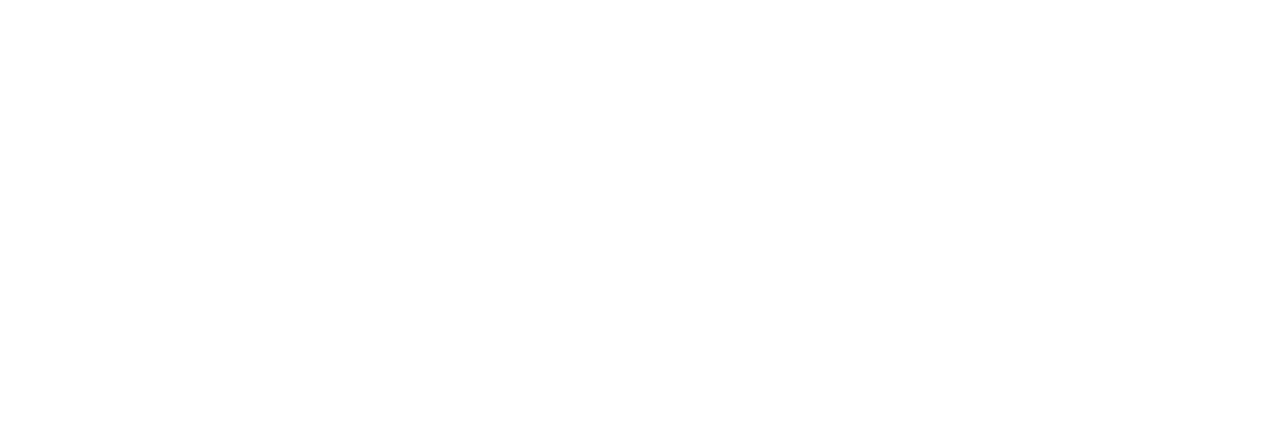
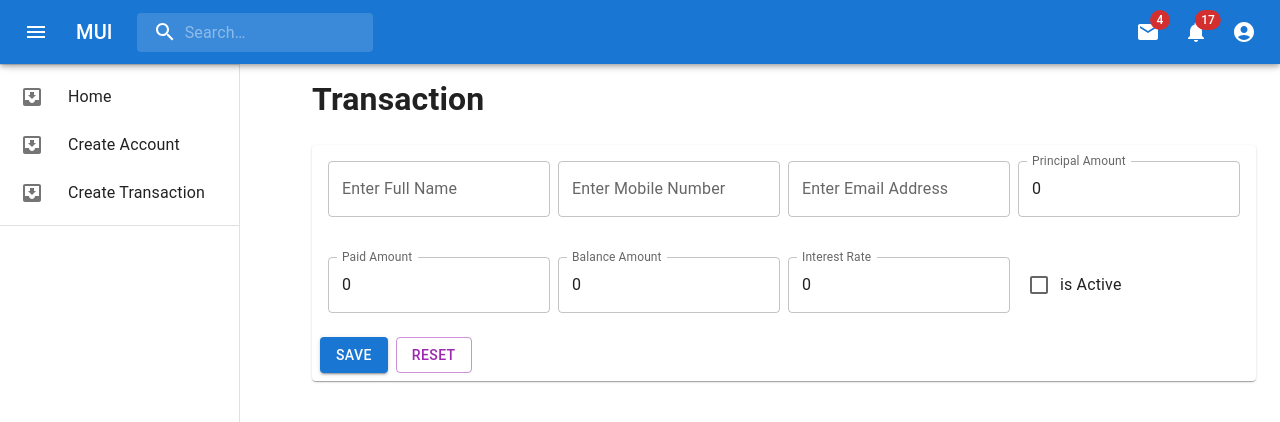
Before and after one commit to lokhandecoder/LoanApp, a React (Create React App) app: page /create-transaction in a window 1280 px wide. Before the commit this address had no page. Shown: the top 422 px of the page. Built offline with nearby package versions, Linux system fonts and the light colour scheme.

Commit message:
Added Transaction Page

```diff
--- a/package.json
+++ b/package.json
@@ -7,6 +7,7 @@
     "@emotion/styled": "^11.11.0",
     "@mui/icons-material": "^5.15.0",
     "@mui/material": "^5.15.0",
+    "@mui/x-date-pickers": "^6.18.4",
     "@testing-library/jest-dom": "^5.17.0",
     "@testing-library/react": "^13.4.0",
     "@testing-library/user-event": "^13.5.0",
@@ -14,6 +15,7 @@
     "@types/node": "^16.18.68",
     "@types/react": "^18.2.45",
     "@types/react-dom": "^18.2.17",
+    "dayjs": "^1.11.10",
     "react": "^18.2.0",
     "react-dom": "^18.2.0",
     "react-router-dom": "^6.21.0",
--- /dev/null
+++ b/src/Components/CreateTransaction/CreateTransactionForm.tsx
@@ -0,0 +1,203 @@
+import * as React from "react";
+import Box from "@mui/material/Box";
+import Card from "@mui/material/Card";
+import CardActions from "@mui/material/CardActions";
+import CardContent from "@mui/material/CardContent";
+import Grid from "@mui/material/Grid";
+import Button from "@mui/material/Button";
+import Typography from "@mui/material/Typography";
+import TextField from "@mui/material/TextField";
+import Checkbox from "@mui/material/Checkbox";
+import FormControlLabel from "@mui/material/FormControlLabel";
+import { DemoContainer, DemoItem } from "@mui/x-date-pickers/internals/demo";
+import FormControl from "@mui/material/FormControl";
+
+import {  LocalizationProvider, DatePicker } from '@mui/x-date-pickers';
+import {AdapterDayjs} from '@mui/x-date-pickers/AdapterDayjs';
+import { CreateTransactionModel } from "../../Model/createTransaction";
+import dayjs, { Dayjs } from "dayjs";
+
+const label = { inputProps: { "aria-label": "is Active" } };
+const today = dayjs();
+const todayDate = today.toDate();
+function CreateTransactionForm() {
+  const [createTransaction, setCreateTransaction] = React.useState<CreateTransactionModel>({
+    accountName: "",
+    mobileNo: "",
+    emailAddress: "",
+    isActive: false,
+    principalAmount: 0,
+    paidAmount: 0,
+    balanceAmount: 0,
+    createdDate: todayDate,
+    updatedDate: todayDate,
+    createdUserId: "",
+    updatedUserId: "",
+    startDate: todayDate,
+    closeDate: todayDate,
+    interestRate: 0,
+  });
+
+  const handleChange = (event: React.ChangeEvent<HTMLInputElement>) => {
+    const { name, value, type, checked } = event.target;
+
+    setCreateTransaction((prevTransaction) => ({
+      ...prevTransaction,
+      [name]: type === "checkbox" ? checked : value,
+    }));
+  };
+
+  const handleDateChange = (field: string, date: Date | null) => {
+    setCreateTransaction((prevTransaction) => ({
+      ...prevTransaction,
+      [field]: date,
+    }));
+  };
+  const handleSave = () => {
+    // Add logic to save the transaction data
+    console.log("Saving transaction:", createTransaction);
+  };
+
+  const handleReset = () => {
+    // Reset the form fields to their initial state
+    setCreateTransaction({
+      accountName: "",
+    mobileNo: "",
+    emailAddress: "",
+    isActive: false,
+    principalAmount: 0,
+    paidAmount: 0,
+    balanceAmount: 0,
+    createdDate: todayDate,
+    updatedDate: todayDate,
+    createdUserId: "",
+    updatedUserId: "",
+    startDate: todayDate,
+    closeDate: todayDate,
+    interestRate: 0,
+      // ... (your existing initial state)
+    });
+  };
+
+
+  return (
+    <>
+      <Card sx={{ minWidth: 275 }}>
+        <CardContent>
+          <Grid
+            container
+            rowSpacing={5}
+            columnSpacing={{ xs: 1, sm: 2, md: 3, lg: 1 }}
+          >
+            <Grid item xs={12} sm={4} md={3} lg={3}>
+              <TextField
+                label="Enter Full Name"
+                variant="outlined"
+                fullWidth
+                name="accountName"
+                value={createTransaction.accountName}
+                onChange={handleChange}
+              />
+            </Grid>
+            <Grid item xs={12} sm={4} md={3} lg={3}>
+              <TextField
+                label="Enter Mobile Number"
+                variant="outlined"
+                fullWidth
+                name="mobileNo"
+                value={createTransaction.mobileNo}
+                onChange={handleChange}
+              />
+            </Grid>
+            <Grid item xs={12} sm={4} md={3} lg={3}>
+              <TextField
+                label="Enter Email Address"
+                variant="outlined"
+                fullWidth
+                name="emailAddress"
+                value={createTransaction.emailAddress}
+                onChange={handleChange}
+              />
+            </Grid>
+
+
+            <Grid item xs={12} sm={4} md={3} lg={3}>
+              {/* Add a text field for principalAmount */}
+              <TextField
+                label="Principal Amount"
+                variant="outlined"
+                fullWidth
+                name="principalAmount"
+                type="number"
+                value={createTransaction.principalAmount}
+                onChange={handleChange}
+              />
+            </Grid>
+            <Grid item xs={12} sm={4} md={3} lg={3}>
+              {/* Add a text field for principalAmount */}
+              <TextField
+                label="Paid Amount"
+                variant="outlined"
+                fullWidth
+                name="paidAmount"
+                type="number"
+                value={createTransaction.paidAmount}
+                onChange={handleChange}
+              />
+            </Grid>
+            <Grid item xs={12} sm={4} md={3} lg={3}>
+              {/* Add a text field for principalAmount */}
+              <TextField
+                label="Balance Amount"
+                variant="outlined"
+                fullWidth
+                name="balanceAmount"
+                type="number"
+                value={createTransaction.balanceAmount}
+                onChange={handleChange}
+              />
+            </Grid>
+            <Grid item xs={12} sm={4} md={3} lg={3}>
+              {/* Add a text field for principalAmount */}
+              <TextField
+                label="Interest Rate"
+                variant="outlined"
+                fullWidth
+                name="interestRate"
+                type="number"
+                value={createTransaction.interestRate}
+                onChange={handleChange}
+              />
+            </Grid>
+            <Grid item xs={12} sm={4} md={3} lg={3} container alignItems="center">
+              <Checkbox
+                {...label}
+                color="success"
+                checked={createTransaction.isActive}
+                onChange={(e) =>
+                  setCreateTransaction((prevTransaction) => ({
+                    ...prevTransaction,
+                    isActive: e.target.checked,
+                  }))
+                }
+                name="isActive"
+              />
+              <Typography variant="body1">is Active</Typography>
+            </Grid>
+          </Grid>
+        </CardContent>
+        <CardActions>
+          {/* Add actions as needed */}
+          <Button onClick={handleSave} variant="contained" color="primary">
+            Save
+          </Button>
+          <Button onClick={handleReset} variant="outlined" color="secondary">
+            Reset
+          </Button>
+        </CardActions>
+      </Card>
+    </>
+  );
+}
+
+export default CreateTransactionForm;
--- a/src/Components/Fixed/SideNav.tsx
+++ b/src/Components/Fixed/SideNav.tsx
@@ -135,6 +135,46 @@
               <ListItemText primary="Create Account" sx={{ opacity: open ? 1 : 0 }} />
             </ListItemButton>
           </ListItem>
+          <ListItem disablePadding sx={{ display: "block" }} onClick={() => navigate('/create-transaction')}>
+            <ListItemButton
+              sx={{
+                minHeight: 48,
+                justifyContent: open ? "initial" : "center",
+                px: 2.5,
+              }}
+            >
+              <ListItemIcon
+                sx={{
+                  minWidth: 0,
+                  mr: open ? 3 : "auto",
+                  justifyContent: "center",
+                }}
+              >
+                <InboxIcon />
+              </ListItemIcon>
+              <ListItemText primary="Create Transaction" sx={{ opacity: open ? 1 : 0 }} />
+            </ListItemButton>
+          </ListItem>
+          {/* <ListItem disablePadding sx={{ display: "block" }} onClick={() => navigate('/create-transaction')}>
+            <ListItemButton
+              sx={{
+                minHeight: 48,
+                justifyContent: open ? "initial" : "center",
+                px: 2.5,
+              }}
+            >
+              <ListItemIcon
+                sx={{
+                  minWidth: 0,
+                  mr: open ? 3 : "auto",
+                  justifyContent: "center",
+                }}
+              >
+                <InboxIcon />
+              </ListItemIcon>
+              <ListItemText primary="Create Transaction" sx={{ opacity: open ? 1 : 0 }} />
+            </ListItemButton>
+          </ListItem> */}
         </List>
         <Divider />
       </Drawer>
--- /dev/null
+++ b/src/Model/createTransaction.ts
@@ -0,0 +1,18 @@
+import { Dayjs } from 'dayjs';
+
+export interface CreateTransactionModel {
+  accountName: string;
+  mobileNo: string;
+  emailAddress: string;
+  isActive: boolean;
+  principalAmount: number;
+  paidAmount: number;
+  balanceAmount: number;
+  createdDate: Date | null; // Adjust this based on your Day.js import
+  updatedDate: Date | null; // Adjust this based on your Day.js import
+  createdUserId: string;
+  updatedUserId: string;
+  startDate: Date | null; // Adjust this based on your Day.js import
+  closeDate: Date | null; // Adjust this based on your Day.js import
+  interestRate: number;
+}
--- /dev/null
+++ b/src/Pages/CreateTransaction.tsx
@@ -0,0 +1,15 @@
+import CreateTransactionForm from "../Components/CreateTransaction/CreateTransactionForm";
+import LayoutComponent from "../Components/Fixed/LayoutComponent";
+
+function CreateTransaction() {
+    return (
+        <>
+          <LayoutComponent>
+            <h1>Transaction</h1>
+            <CreateTransactionForm />
+          </LayoutComponent>
+        </>
+      );
+}
+
+export default CreateTransaction;
--- a/src/Routing/PageRoutes.tsx
+++ b/src/Routing/PageRoutes.tsx
@@ -2,6 +2,7 @@
 import { Routes , Route } from 'react-router-dom'
 import HomePage from '../Pages/HomePage'
 import CreateAccount from '../Pages/CreateAccount'
+import CreateTransaction from '../Pages/CreateTransaction'
 
 function PageRoutes() {
   return (
@@ -9,7 +10,7 @@
     <Routes>
         <Route path="/"  element={<HomePage />} />
         <Route path="/create-account"  element={<CreateAccount />} />
-
+        <Route path="/create-transaction"  element={<CreateTransaction />} />
     </Routes>
     </>
   )
```
Also changed, not shown: 1 other file (tests, documents, lock files or other folders).
